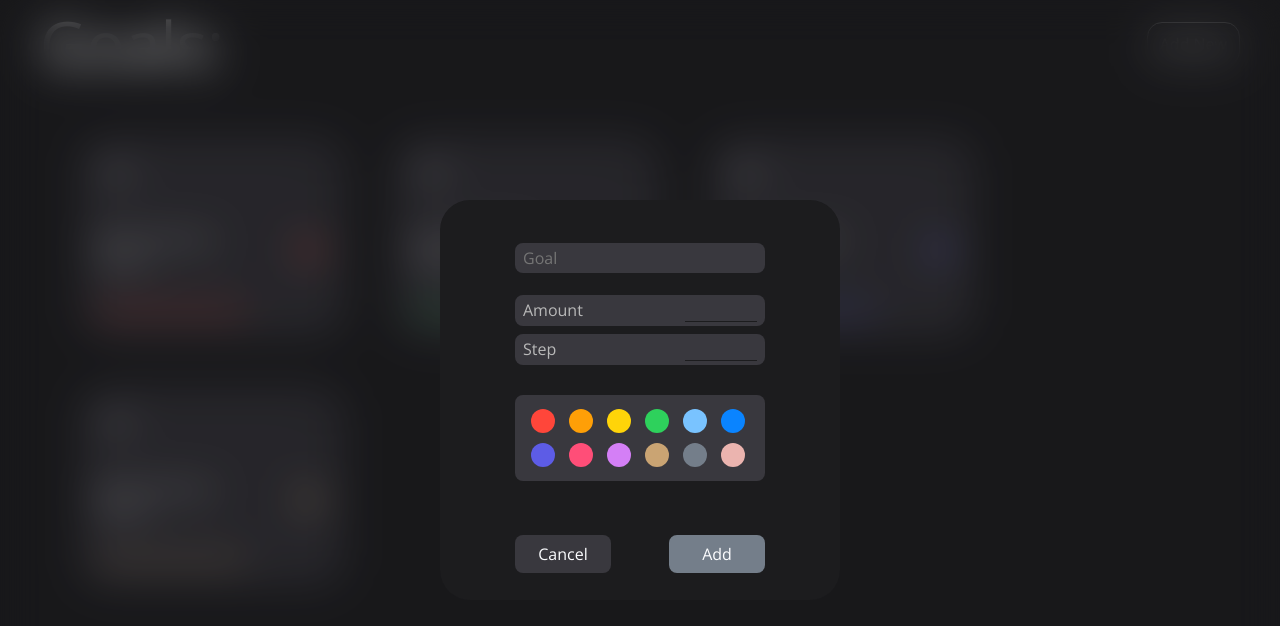
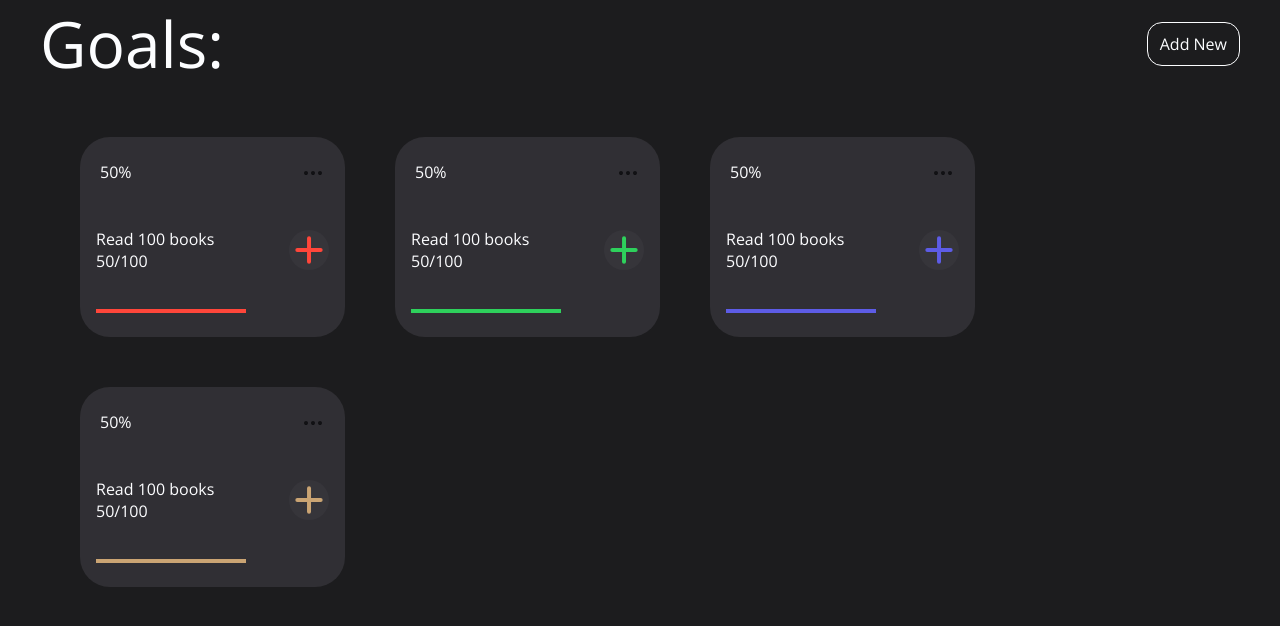
Before and after one commit to solvld/progress-counter, a React (Create React App) app: page / in a window 1280 px wide. Shown: the top 626 px of the page. Built offline with nearby package versions, Linux system fonts and the light colour scheme.

Commit message:
action Popup  open/close

```diff
--- a/src/App.js
+++ b/src/App.js
@@ -1,4 +1,4 @@
-import React from 'react';
+import React, { useState } from 'react';
 import NavBar from './Components/NavBar/NavBar';
 
 import './App.scss';
@@ -6,11 +6,14 @@ import GoalTable from './Components/GoalTable/GoalTable';
 import Popup from './Components/Popup/Popup';
 
 function App() {
+
+  const [popupActive, setPopupActive] = useState(false)
+
   return (
     <div className="App">
-      <NavBar />
+      <NavBar addNew={popupActive} setAddNew={setPopupActive}/>
       <GoalTable />
-      <Popup />
+      <Popup active={popupActive} setActive={setPopupActive} />
     </div>
   );
 }
--- a/src/Components/NavBar/NavBar.jsx
+++ b/src/Components/NavBar/NavBar.jsx
@@ -2,13 +2,17 @@ import React from 'react'
 
 import "./_navBar.scss"
 
-function NavBar() {
+function NavBar({addNew, setAddNew}) {
+  const clickHandler = () => setAddNew(true)
+
   return (
     <nav className='Navbar'>
       <h1>Goals:</h1>
-      <button className='add-button'>Add New</button>
+      <button className='add-button' onClick={clickHandler}>Add New</button>
     </nav>
   )
 }
 
 export default NavBar
+
+//useState 'show' or null
--- a/src/Components/Popup/Popup.jsx
+++ b/src/Components/Popup/Popup.jsx
@@ -5,15 +5,15 @@ import "./_popup.scss"
 
 const colorNames = Object.keys(colors);
 
-function Popup() {
+function Popup({active, setActive}) {
   const [color, setColor] = useState(colors.$grey);
 
   const goalStyle = { backgroundColor: color };
 
-
+  const clickHandler = () => setActive(false)
 
   return (
-		<div className={'Popup show'}>
+		<div className={active ? 'Popup active' : 'Popup'}>
 			<div className='PopupBox'>
 				<input type='text' placeholder='Goal' />
 
@@ -42,8 +42,8 @@ function Popup() {
 				</div>
 
 				<div className='bottom'>
-					<button>Cancel</button>
-					<button style={goalStyle}>Add</button>
+					<button onClick={clickHandler}>Cancel</button>
+					<button onClick={clickHandler} style={goalStyle}>Add</button>
 				</div>
 			</div>
 		</div>
--- a/src/Components/Popup/_popup.scss
+++ b/src/Components/Popup/_popup.scss
@@ -113,7 +113,7 @@
   }
 }
 
-.Popup.show{
+.Popup.active{
   opacity: 1;
   pointer-events: auto;
 }
```
